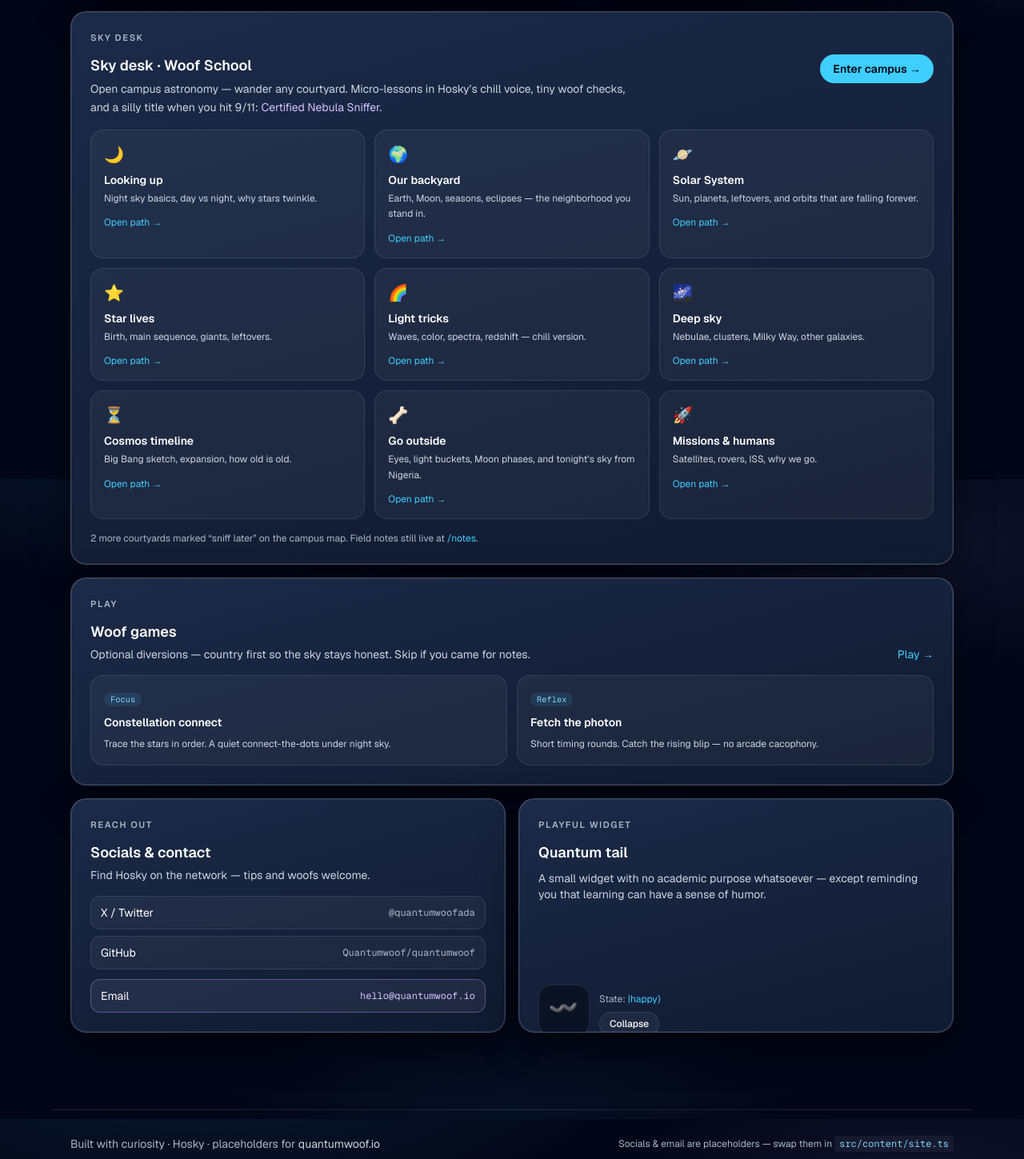
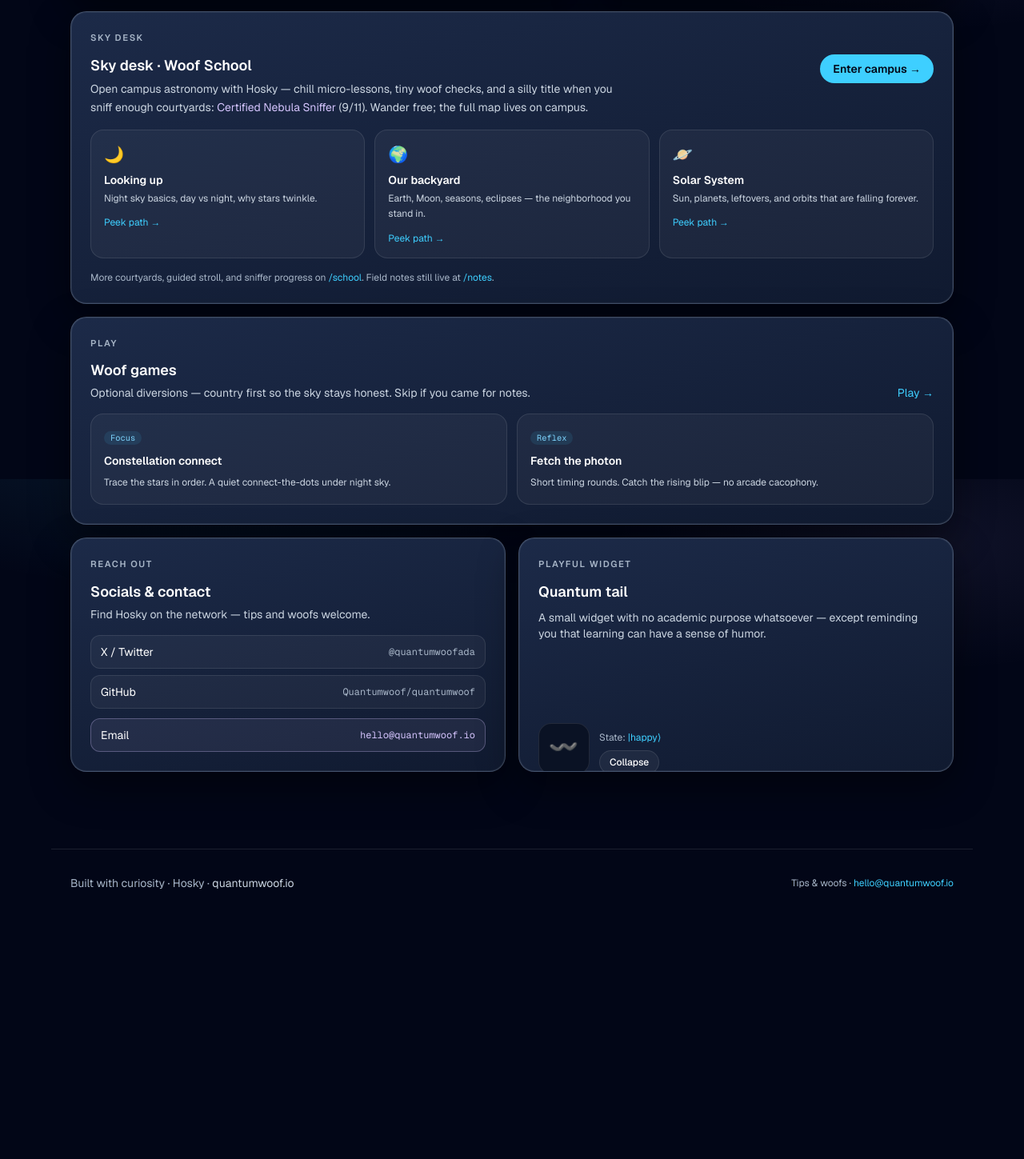
Before and after one commit to Quantumwoof/quantumwoof, a Next.js app: page / in a window 1280 px wide. Shown: the part 1001-2450 px from the top of the page at 80% size. After the commit the page ends 2147 px from the top, so only its background shows below. Built offline with nearby package versions, Linux system fonts and the light colour scheme.

Commit message:
Polish footer copy and slim home Sky desk to a campus teaser
Drop placeholder/dev-path language from the footer; keep real contact and socials. On home, show a short Woof School blurb, Enter campus CTA, and three featured courtyards instead of the full readyTopics grid.

```diff
--- a/src/components/Footer.tsx
+++ b/src/components/Footer.tsx
@@ -5,14 +5,17 @@ export function Footer() {
     <footer className="mx-auto mt-16 w-full max-w-6xl border-t border-white/10 px-4 py-8 text-sm text-slate-muted sm:px-6">
       <div className="flex flex-col gap-3 sm:flex-row sm:items-center sm:justify-between">
         <p>
-          Built with curiosity · {site.name} · placeholders for{" "}
+          Built with curiosity · {site.name} ·{" "}
           <span className="text-slate">{site.domainNote}</span>
         </p>
         <p className="text-xs">
-          Socials & email are placeholders — swap them in{" "}
-          <code className="rounded bg-white/5 px-1.5 py-0.5 text-electric-dim">
-            src/content/site.ts
-          </code>
+          Tips & woofs ·{" "}
+          <a
+            href={`mailto:${site.contact.email}`}
+            className="text-electric transition hover:text-white"
+          >
+            {site.contact.email}
+          </a>
         </p>
       </div>
     </footer>
--- a/src/components/SkyDesk.tsx
+++ b/src/components/SkyDesk.tsx
@@ -1,9 +1,18 @@
 import Link from "next/link";
-import { readyTopics, schoolTopics, SNIFFER_THRESHOLD } from "@/content/woofSchool";
+import {
+  getTopic,
+  schoolTopics,
+  SNIFFER_THRESHOLD,
+  type SchoolTopic,
+} from "@/content/woofSchool";
+
+/** Featured courtyards for the home teaser — keep short; full map lives on /school. */
+const FEATURED_SLUGS = ["looking-up", "our-backyard", "solar-system"] as const;
 
 export function SkyDesk() {
-  const ready = readyTopics();
-  const laterCount = schoolTopics.length - ready.length;
+  const featured: SchoolTopic[] = FEATURED_SLUGS.map((s) => getTopic(s)).filter(
+    (t): t is SchoolTopic => t != null && t.status === "ready",
+  );
 
   return (
     <div className="flex h-full flex-col gap-4">
@@ -11,9 +20,10 @@ export function SkyDesk() {
         <div>
           <h2 className="text-lg font-semibold text-white">Sky desk · Woof School</h2>
           <p className="mt-1 max-w-2xl text-sm leading-relaxed text-slate">
-            Open campus astronomy — wander any courtyard. Micro-lessons in Hosky’s chill voice,
-            tiny woof checks, and a silly title when you hit {SNIFFER_THRESHOLD}/
-            {schoolTopics.length}: <span className="text-lavender">Certified Nebula Sniffer</span>.
+            Open campus astronomy with Hosky — chill micro-lessons, tiny woof checks, and a silly
+            title when you sniff enough courtyards:{" "}
+            <span className="text-lavender">Certified Nebula Sniffer</span> ({SNIFFER_THRESHOLD}/
+            {schoolTopics.length}). Wander free; the full map lives on campus.
           </p>
         </div>
         <Link
@@ -24,8 +34,9 @@ export function SkyDesk() {
         </Link>
       </div>
 
+      {featured.length > 0 && (
         <div className="grid gap-3 sm:grid-cols-3">
-        {ready.map((t) => (
+          {featured.map((t) => (
             <Link
               key={t.slug}
               href={`/school/${t.slug}`}
@@ -38,14 +49,18 @@ export function SkyDesk() {
                 {t.title}
               </h3>
               <p className="mt-1 line-clamp-2 text-xs leading-relaxed text-slate">{t.blurb}</p>
-            <p className="mt-3 text-xs text-electric">Open path →</p>
+              <p className="mt-3 text-xs text-electric">Peek path →</p>
             </Link>
           ))}
         </div>
+      )}
 
       <p className="text-xs text-slate-muted">
-        {laterCount} more courtyards marked “sniff later” on the campus map. Field notes still live
-        at{" "}
+        More courtyards, guided stroll, and sniffer progress on{" "}
+        <Link href="/school" className="text-electric hover:text-white">
+          /school
+        </Link>
+        . Field notes still live at{" "}
         <Link href="/notes" className="text-electric hover:text-white">
           /notes
         </Link>
```
Lines whose indentation alone changed are shown as unchanged.
